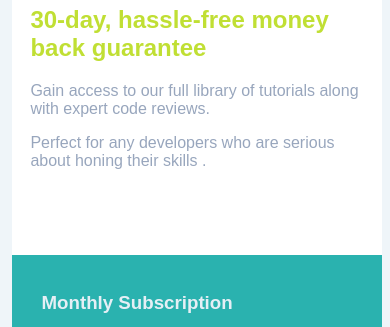
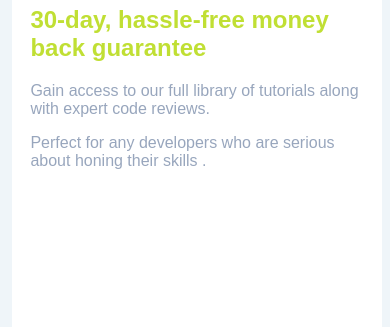
Before and after one commit to Sarfraz21/frontendmentorchallenge1, a plain HTML site: page index.html in a window 390 px wide. Shown: the part 104-431 px from the top of the page. Drawn offline with Linux system fonts and the light colour scheme.

Commit message:
change media query

```diff
--- a/style.css
+++ b/style.css
@@ -69,7 +69,7 @@ ul{
     line-height: 26px;
 }
 
-@media screen and (max-width:500px) {
+@media screen and (max-width:780px) {
     body{
         padding: 1% 0 0 1%;
     }
@@ -77,7 +77,7 @@ ul{
         padding: 0;
         width: 100%;
         display:grid;
-        grid-template-rows:40% 60%;
+        grid-template-rows:50% 70%;
     }
     .banner{
         padding-bottom: 10px;
```
